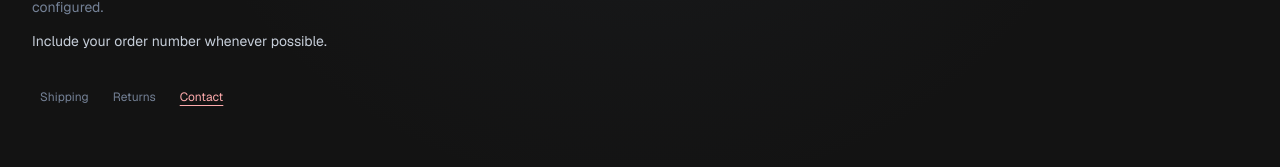
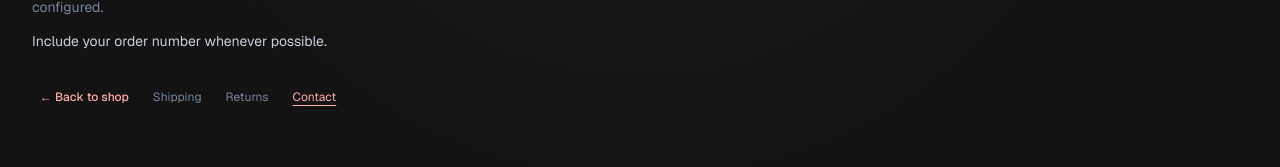
Before and after one commit to Vizzaq23/TCG, a Next.js app: page /shop/contact in a window 1280 px wide. Shown: the part 231-398 px from the top of the page. Built offline with nearby package versions, Linux system fonts and the light colour scheme; no server answers; the database is empty; a web font is replaced by a local one.

Commit message:
feat(daily-shop): return to browsing from shop policies

```diff
--- a/components/shop/ShopFooterLinks.tsx
+++ b/components/shop/ShopFooterLinks.tsx
@@ -6,6 +6,11 @@ export function ShopFooterLinks({ current }: { current?: "shipping" | "returns"
       aria-label="Shop policies"
       className="flex flex-wrap gap-x-2 text-xs text-zinc-500"
     >
+      {current ? (
+        <Link href="/shop" prefetch={false} className="inline-flex min-h-10 items-center px-2 font-medium text-amber-300 hover:underline focus-visible:outline-2 focus-visible:outline-offset-2 focus-visible:outline-amber-400">
+          ← Back to shop
+        </Link>
+      ) : null}
       <Link
         href="/shop/shipping"
         aria-current={current === "shipping" ? "page" : undefined}
```
Also changed, not shown: 1 other file (tests, documents, lock files or other folders).
